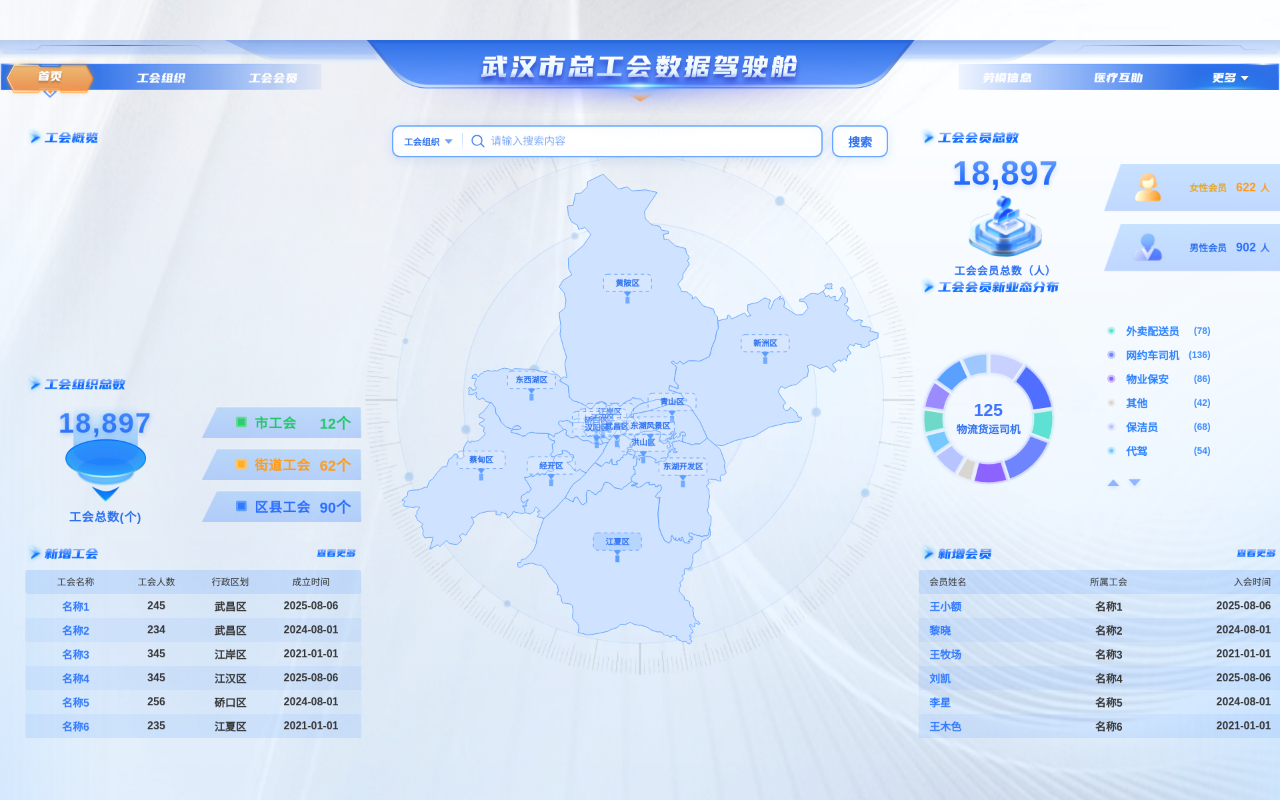
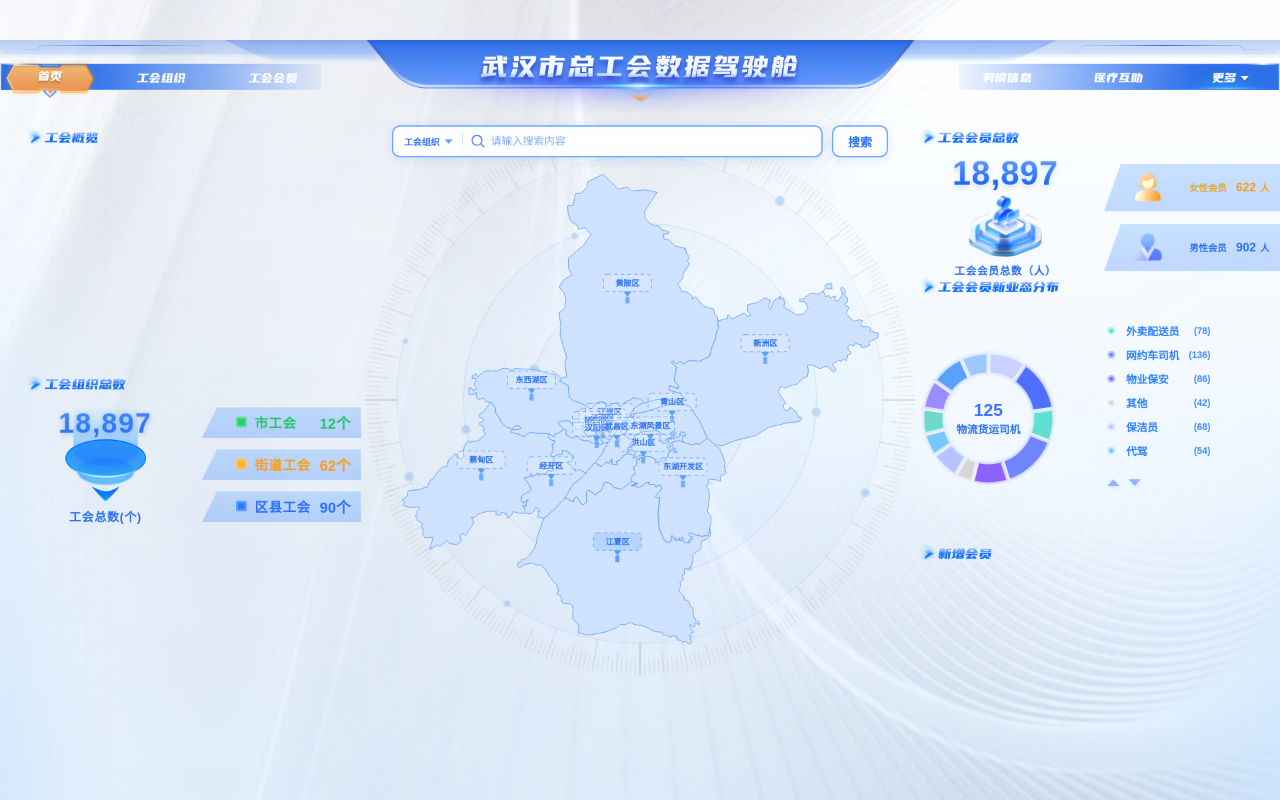
Before and after one commit to wmc-cache/wuhan-dashboard, a Vue app: page /#/ in a window 1280 px wide. Built offline with nearby package versions, Linux system fonts and the light colour scheme.

Commit message:
style  fix

```diff
--- a/src/pages/Dashboard.vue
+++ b/src/pages/Dashboard.vue
@@ -10,7 +10,7 @@
         <OrgTotal />
       </div>
       <div class="panel h300">
-        <OrgNew />
+
       </div>
     </section>
 
@@ -34,8 +34,8 @@
         <MemberNewBiz />
       </div>
       <div class="panel h300">
-        <!-- <span class="title-img title-img--member-new" aria-hidden="true"></span> -->
-        <MemberNew />
+        <span class="title-img title-img--member-new" aria-hidden="true"></span>
+
       </div>
     </section>
   </main>
```
